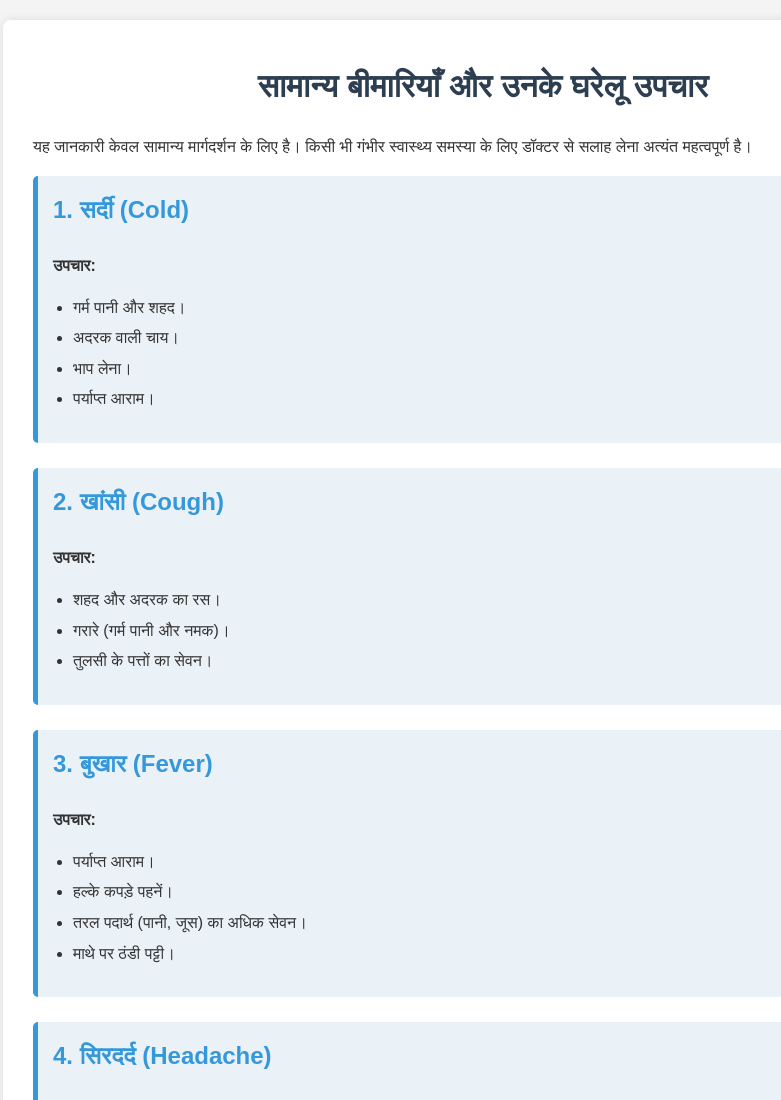
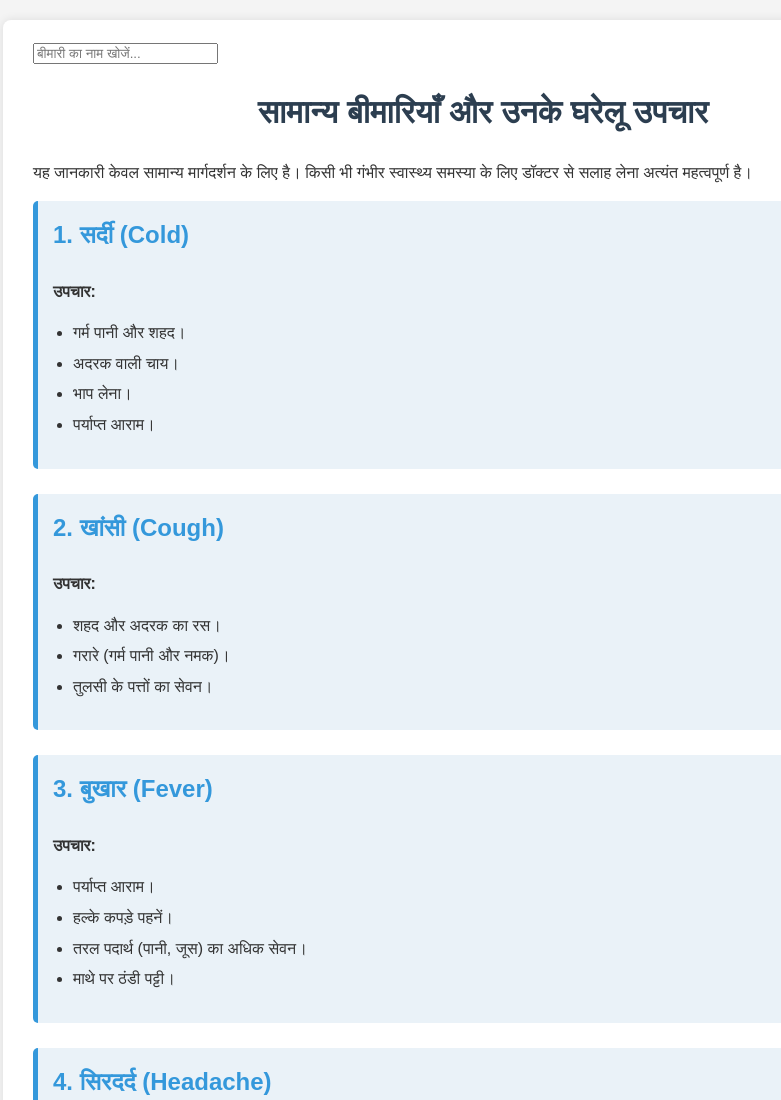
Before and after one commit to vaibhav-tiiwari/health-guide, a plain HTML site: page index.html in a window 1280 px wide. Shown: the top 1100 px of the page, without its empty margins (157-938 px from the left). Drawn offline with Linux system fonts and the light colour scheme.

Commit message:
Update index.html

```diff
--- a/index.html
+++ b/index.html
@@ -61,6 +61,9 @@
 </head>
 <body>
     <div class="container">
+        <div class="search-bar">
+    <input type="text" id="searchInput" onkeyup="filterDiseases()" placeholder="बीमारी का नाम खोजें...">
+</div>
         <h1>सामान्य बीमारियाँ और उनके घरेलू उपचार</h1>
         <p>यह जानकारी केवल सामान्य मार्गदर्शन के लिए है। किसी भी गंभीर स्वास्थ्य समस्या के लिए डॉक्टर से सलाह लेना अत्यंत महत्वपूर्ण है।</p>
 
```
